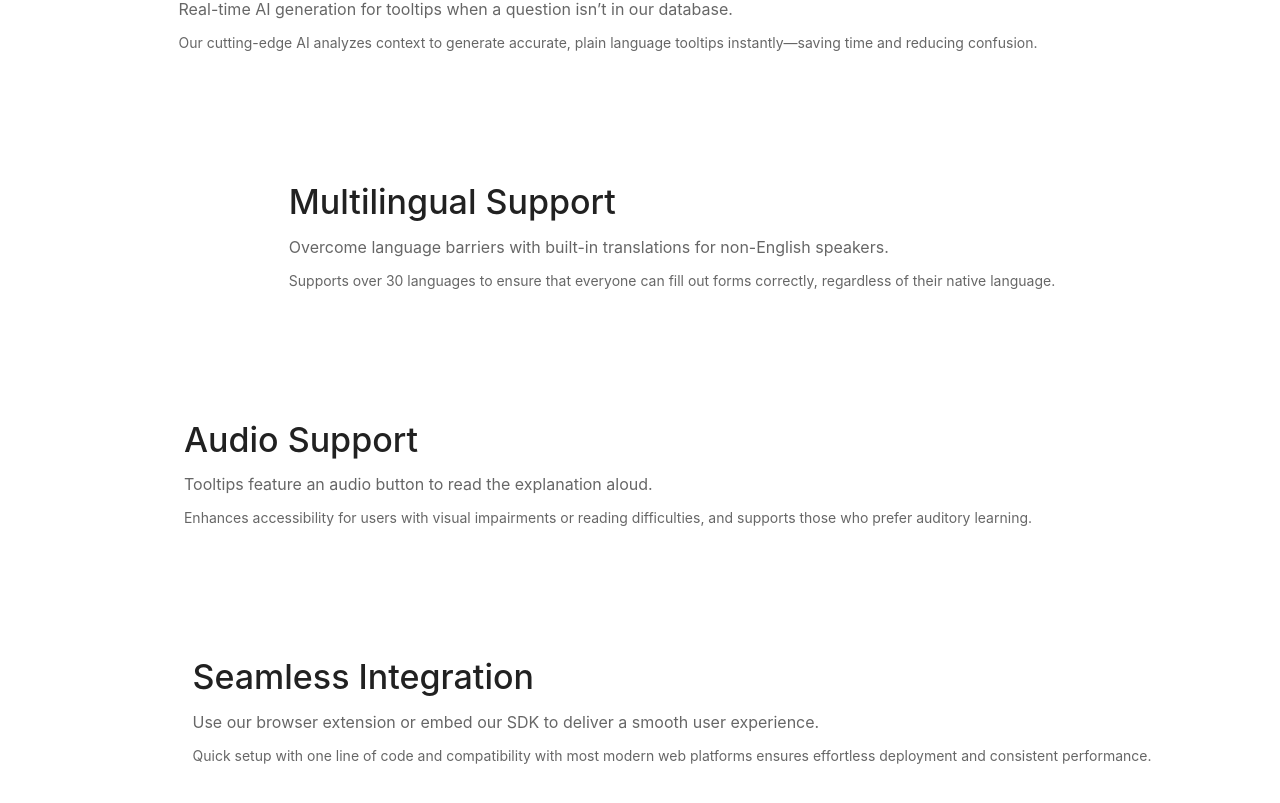
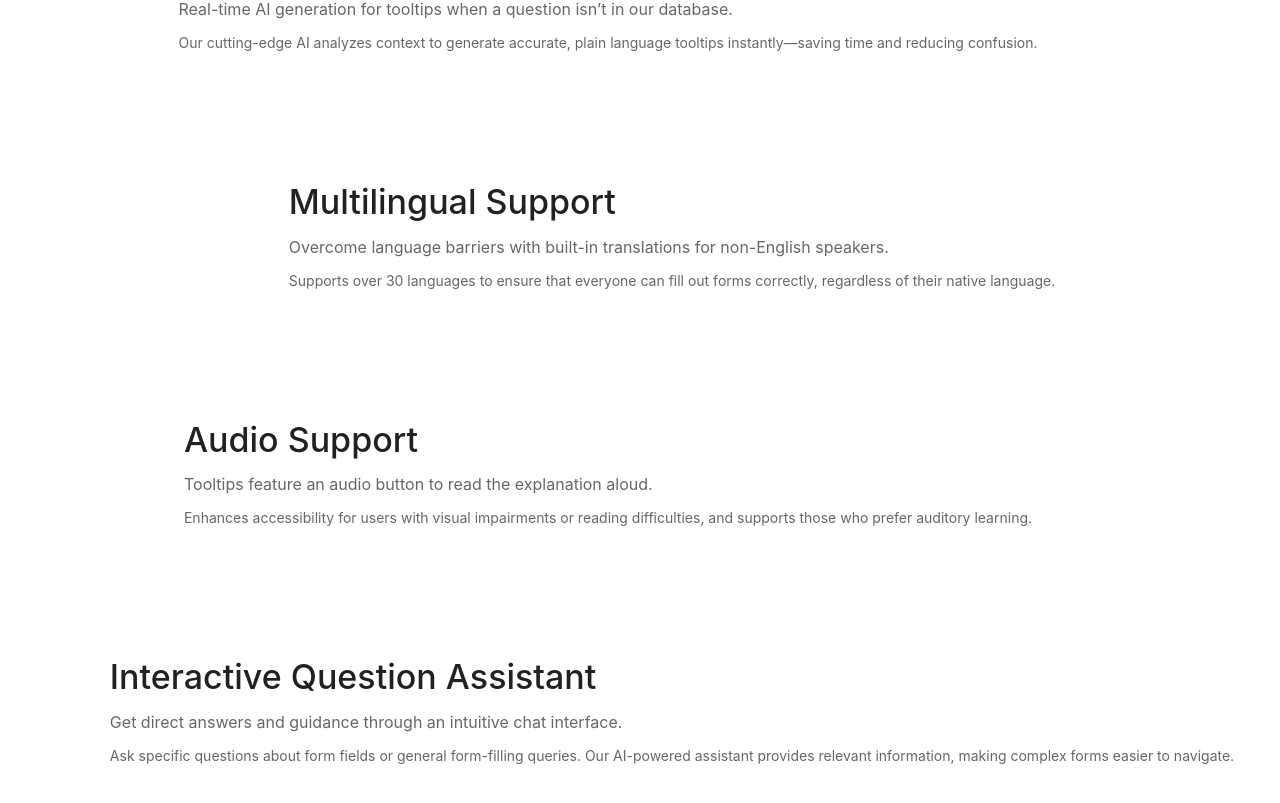
Before and after one commit to JohnKelly59/simpleComplexity, a React (Vite) app in the folder simple-complexity-landing-page/: page / in a window 1280 px wide. Shown: the part 1965-2768 px from the top of the page. Built offline with nearby package versions, Linux system fonts and the light colour scheme; some icons are missing.

Commit message:
add chat to feature list

```diff
--- a/simple-complexity-landing-page/src/components/Features.jsx
+++ b/simple-complexity-landing-page/src/components/Features.jsx
@@ -8,6 +8,7 @@ import AutoAwesomeOutlinedIcon from '@mui/icons-material/AutoAwesomeOutlined';
 import TranslateOutlinedIcon from '@mui/icons-material/TranslateOutlined';
 import VolumeUpOutlinedIcon from '@mui/icons-material/VolumeUpOutlined';
 import ExtensionOutlinedIcon from '@mui/icons-material/ExtensionOutlined';
+import QuestionAnswerOutlinedIcon from '@mui/icons-material/QuestionAnswerOutlined'; // Added for Chat feature
 
 const features = [
     {
@@ -34,6 +35,13 @@ const features = [
         description: 'Tooltips feature an audio button to read the explanation aloud.',
         details: 'Enhances accessibility for users with visual impairments or reading difficulties, and supports those who prefer auditory learning.',
     },
+    // New Feature for Chat Box
+    {
+        icon: <QuestionAnswerOutlinedIcon sx={{ fontSize: 60 }} color="primary" />,
+        title: 'Interactive Question Assistant',
+        description: 'Get direct answers and guidance through an intuitive chat interface.',
+        details: 'Ask specific questions about form fields or general form-filling queries. Our AI-powered assistant provides relevant information, making complex forms easier to navigate.',
+    },
     {
         icon: <ExtensionOutlinedIcon sx={{ fontSize: 60 }} color="primary" />,
         title: 'Seamless Integration',
@@ -45,34 +53,39 @@ const features = [
 const FeatureSectionContainer = styled(Box)(({ theme }) => ({
     paddingTop: theme.spacing(8),
     paddingBottom: theme.spacing(8),
-    overflow: 'hidden',
+    overflow: 'hidden', // Kept to ensure slide animations don't cause premature scrollbars
 }));
 
 const FeatureRow = ({ feature, index }) => {
     const { ref, inView } = useInView({
         triggerOnce: true,
-        threshold: 0.2,
+        threshold: 0.2, // A bit of the element needs to be in view
     });
 
     const isEven = index % 2 === 0;
+    // Determine slide direction based on whether the index is even or odd
+    // For even rows (0, 2, 4...): Icon slides from right, Text slides from left
+    // For odd rows (1, 3, 5...): Icon slides from left, Text slides from right
     const slideDirectionIcon = isEven ? 'right' : 'left';
     const slideDirectionText = isEven ? 'left' : 'right';
 
     return (
-        <Box ref={ref} sx={{ overflow: 'hidden' }}>
-            <FeatureSectionContainer>
+        <Box ref={ref} sx={{ overflow: 'hidden' }}> {/* Moved overflow hidden here to contain slide */}
+            <FeatureSectionContainer> {/* This container now only handles padding */}
                 <Grid container spacing={6} alignItems="center" justifyContent="center" sx={{ px: { xs: 2, md: 4 } }}>
+                    {/* Icon Grid Item */}
                     <Grid item xs={12} md={5} sx={{ textAlign: { xs: 'center', md: isEven ? 'right' : 'left' }, order: { xs: 1, md: isEven ? 1 : 2 } }}>
                         <Slide direction={slideDirectionIcon} in={inView} timeout={800}>
-                            <Box display="inline-block">
+                            <Box display="inline-block"> {/* Ensures the icon itself is what slides */}
                                 {feature.icon}
                             </Box>
                         </Slide>
                     </Grid>
 
+                    {/* Text Grid Item */}
                     <Grid item xs={12} md={5} sx={{ order: { xs: 2, md: isEven ? 2 : 1 } }}>
                         <Slide direction={slideDirectionText} in={inView} timeout={800}>
-                            <Box sx={{ textAlign: { xs: 'center', md: 'left' } }}>
+                            <Box sx={{ textAlign: { xs: 'center', md: 'left' } }}> {/* Text aligned left on medium screens and up */}
                                 <Typography variant="h4" component="h3" gutterBottom sx={{ fontWeight: 'medium' }}>
                                     {feature.title}
                                 </Typography>
```
